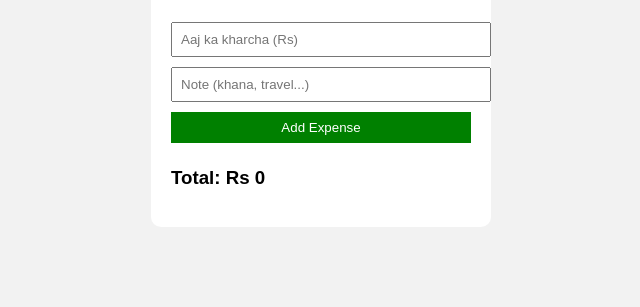
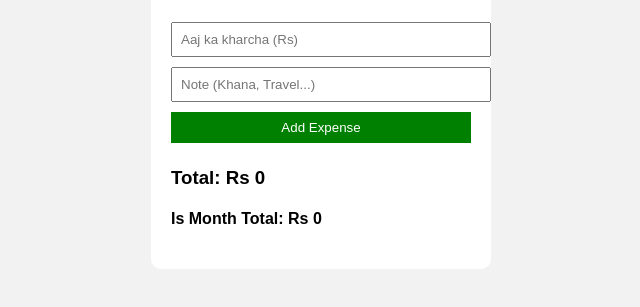
Before and after one commit to Junaidte/expense-manager, a plain HTML site: page index.html in a window 1280 px wide. Shown: the part 121-428 px from the top of the page, without its empty margins (319-959 px from the left). Drawn offline with Linux system fonts and the light colour scheme.

Commit message:
Update index.html

```diff
--- a/index.html
+++ b/index.html
@@ -11,10 +11,11 @@
     <h2>Daily Expense Manager</h2>
 
     <input type="number" id="amount" placeholder="Aaj ka kharcha (Rs)">
-    <input type="text" id="note" placeholder="Note (khana, travel...)">
+    <input type="text" id="note" placeholder="Note (Khana, Travel...)">
     <button onclick="addExpense()">Add Expense</button>
 
     <h3>Total: Rs <span id="total">0</span></h3>
+    <h4>Is Month Total: Rs <span id="monthTotal">0</span></h4>
 
     <ul id="list"></ul>
 </div>
```
